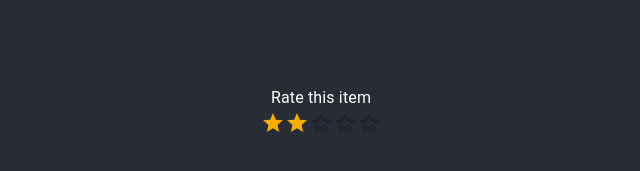
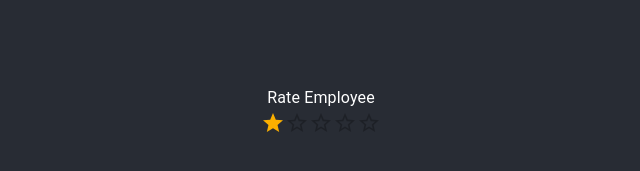
Before and after one commit to malindakpt/feedback, a React (Create React App) app: page / in a window 1280 px wide. Shown: the part 295-466 px from the top of the page, without its empty margins (319-959 px from the left). Built offline with nearby package versions, Linux system fonts and the light colour scheme.

Commit message:
path updates

```diff
--- a/src/App.tsx
+++ b/src/App.tsx
@@ -1,7 +1,7 @@
 // src/App.tsx
 import React from 'react';
 import './App.css';
-import StarRating from './StarReview';
+import StarRating from './components/StarReview';
 
 const App: React.FC = () => {
   return (
--- a/src/StarReview.tsx
+++ /dev/null
@@ -1,28 +0,0 @@
-// src/StarRating.tsx
-import React, { useState } from 'react';
-import Rating from '@mui/material/Rating';
-import Box from '@mui/material/Box';
-import Typography from '@mui/material/Typography';
-
-const StarRating: React.FC = () => {
-  const [value, setValue] = useState<number | null>(2);
-
-  return (
-    <Box
-      sx={{
-        '& > legend': { mt: 2 },
-      }}
-    >
-      <Typography component="legend">Rate this item</Typography>
-      <Rating
-        name="simple-controlled"
-        value={value}
-        onChange={(_, newValue) => {
-          setValue(newValue);
-        }}
-      />
-    </Box>
-  );
-};
-
-export default StarRating;
--- /dev/null
+++ b/src/components/StarReview.tsx
@@ -0,0 +1,31 @@
+import * as React from 'react';
+import Box from '@mui/material/Box';
+import Rating from '@mui/material/Rating';
+import Typography from '@mui/material/Typography';
+
+export default function BasicRating() {
+  const [value, setValue] = React.useState<number | null>(1);
+
+  return (
+    <Box
+      sx={{
+        '& > legend': { mt: 2 },
+      }}
+    >
+      <Typography component="legend">Rate Employee</Typography>
+      <Rating
+        name="simple-controlled"
+        value={value}
+        onChange={(event, newValue) => {
+          setValue(newValue);
+        }}
+      />
+      {/* <Typography component="legend">Read only</Typography>
+      <Rating name="read-only" value={value} readOnly />
+      <Typography component="legend">Disabled</Typography>
+      <Rating name="disabled" value={value} disabled />
+      <Typography component="legend">No rating given</Typography>
+      <Rating name="no-value" value={null} /> */}
+    </Box>
+  );
+}
```
